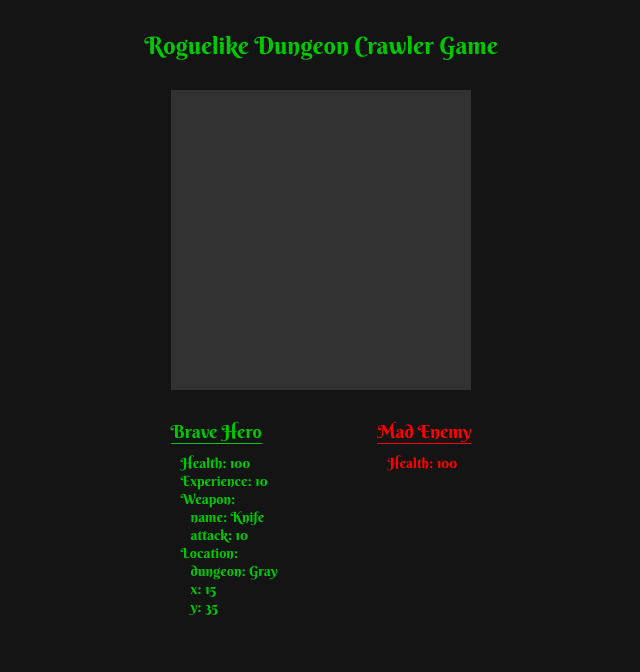
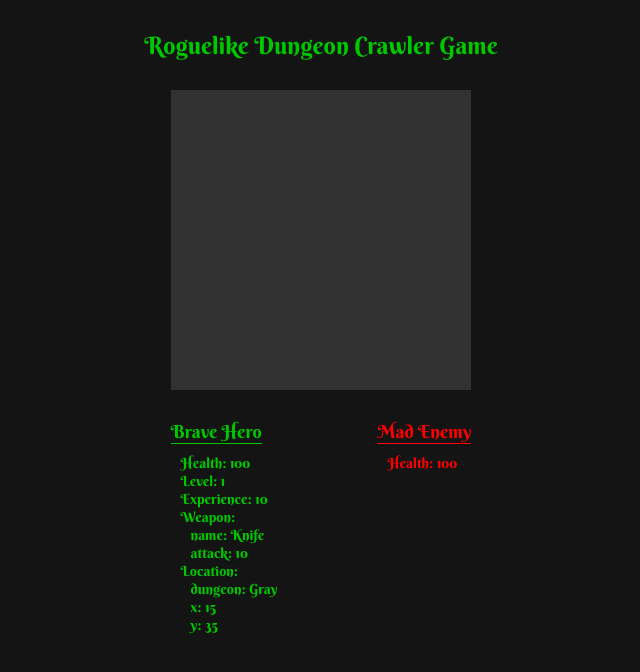
Before and after one commit to khandrym/roguelike-dungeon-crawler-game, a React (Create React App) app: page / in a window 1280 px wide. Shown: the top 672 px of the page, without its empty margins (319-959 px from the left). Built offline with nearby package versions, Linux system fonts and the light colour scheme.

Commit message:
Add player level component

```diff
--- a/src/modules/player/components/Player.tsx
+++ b/src/modules/player/components/Player.tsx
@@ -3,6 +3,7 @@ import * as theme from '../../theme';
 import * as item from '../../item';
 import PlayerName from './PlayerName';
 import PlayerHealth from './PlayerHealth';
+import PlayerLevel from './PlayerLevel';
 import PlayerExperience from './PlayerExperience';
 import PlayerLocation from './PlayerLocation';
 import PlayerWeapon from './PlayerWeapon';
@@ -16,6 +17,7 @@ export default (props: Props) => {
     <item.components.Item itemType={item.ItemTipes.PLAYER}>
       <PlayerName />
       <PlayerHealth />
+      <PlayerLevel />
       <PlayerExperience />
       <PlayerWeapon />
       <PlayerLocation />
--- /dev/null
+++ b/src/modules/player/components/PlayerLevel.tsx
@@ -0,0 +1,31 @@
+import * as React from 'react';
+import { connect } from 'react-redux';
+import * as item from '../../item';
+import * as store from '../../store';
+
+interface StateProps {
+  value: number;
+}
+
+interface DispatchProps {
+}
+
+interface Props extends StateProps, DispatchProps { }
+
+function PlayerLevel(props: Props) {
+  return (
+    <item.components.ItemLevel value={props.value} />
+  );
+}
+
+function mapStateToProps(s: store.State): StateProps {
+  return {
+    value: Math.floor(s.player.experience / 10.0)
+  };
+}
+
+function mapDispatchToProps(): DispatchProps {
+  return {};
+}
+
+export default connect(mapStateToProps, mapDispatchToProps)(PlayerLevel);
```
Also changed, not shown: 1 other file (tests, documents, lock files or other folders).
